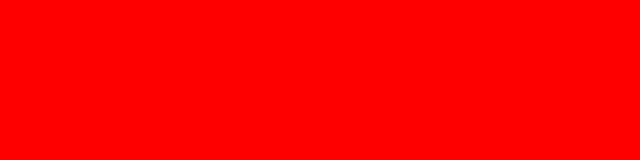
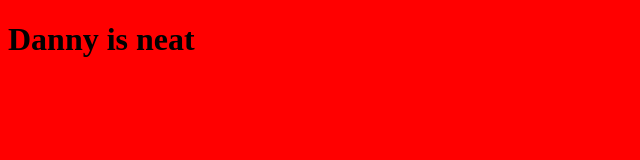
Before and after one commit to BrentBeard/genius-responsive, a plain HTML site: page index.html in a window 1280 px wide. Shown: the whole page, without its empty margins (0-640 px from the left). Drawn offline with nearby package versions, Linux system fonts and the light colour scheme; files that its build step writes are made by us from their sources.

Commit message:
danny cool

```diff
--- a/index.html
+++ b/index.html
@@ -9,5 +9,8 @@
 </head>
 <body>
 
+    <h1>Danny is neat</h1>
+
+
 </body>
 </html>
--- a/styles/style.scss
+++ b/styles/style.scss
@@ -1,3 +1,5 @@
+// make the partial, save the partial, delete the extra partial, import the partial in man scss file
+
 @import "partials/header";
 @import "partials/footer";
 
```
